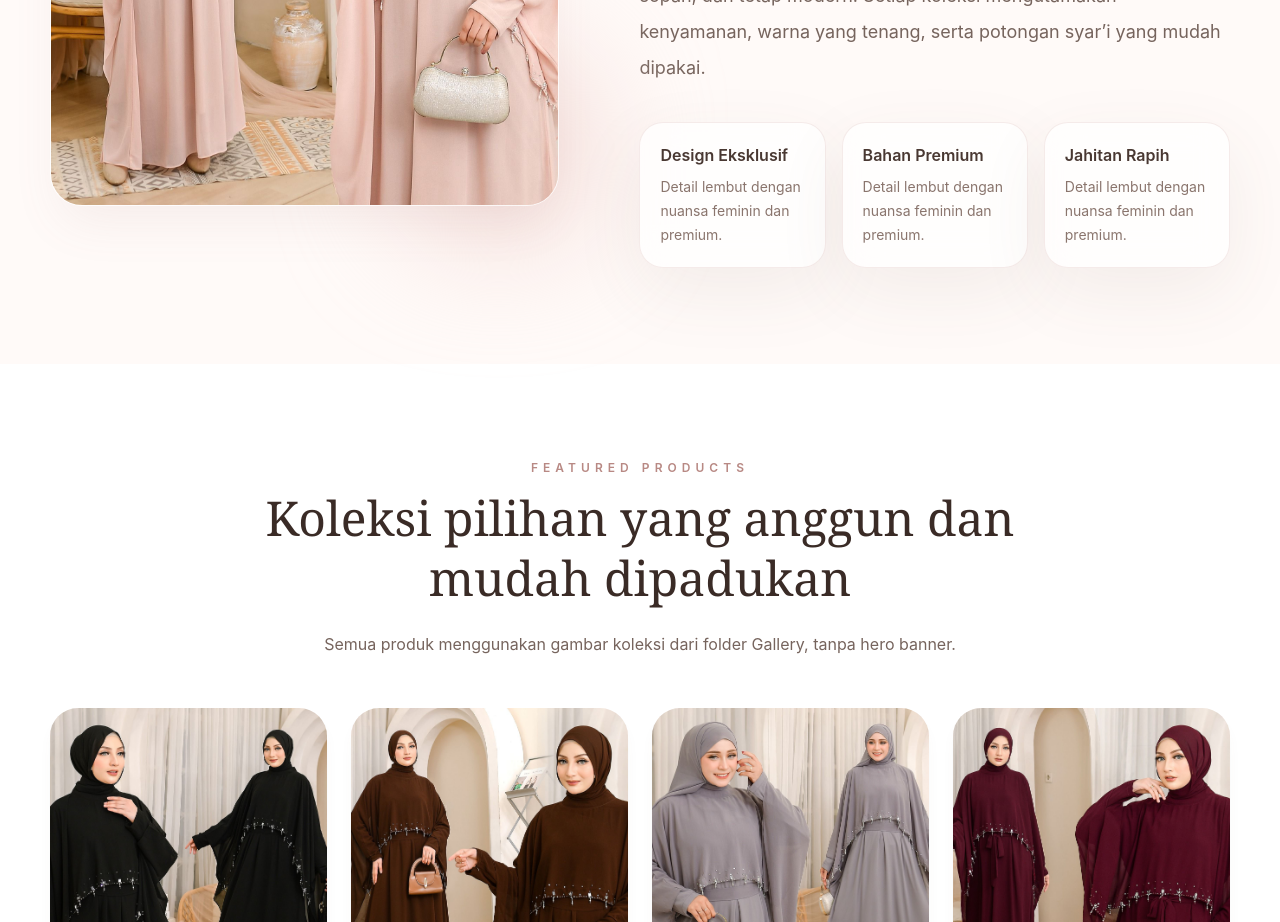
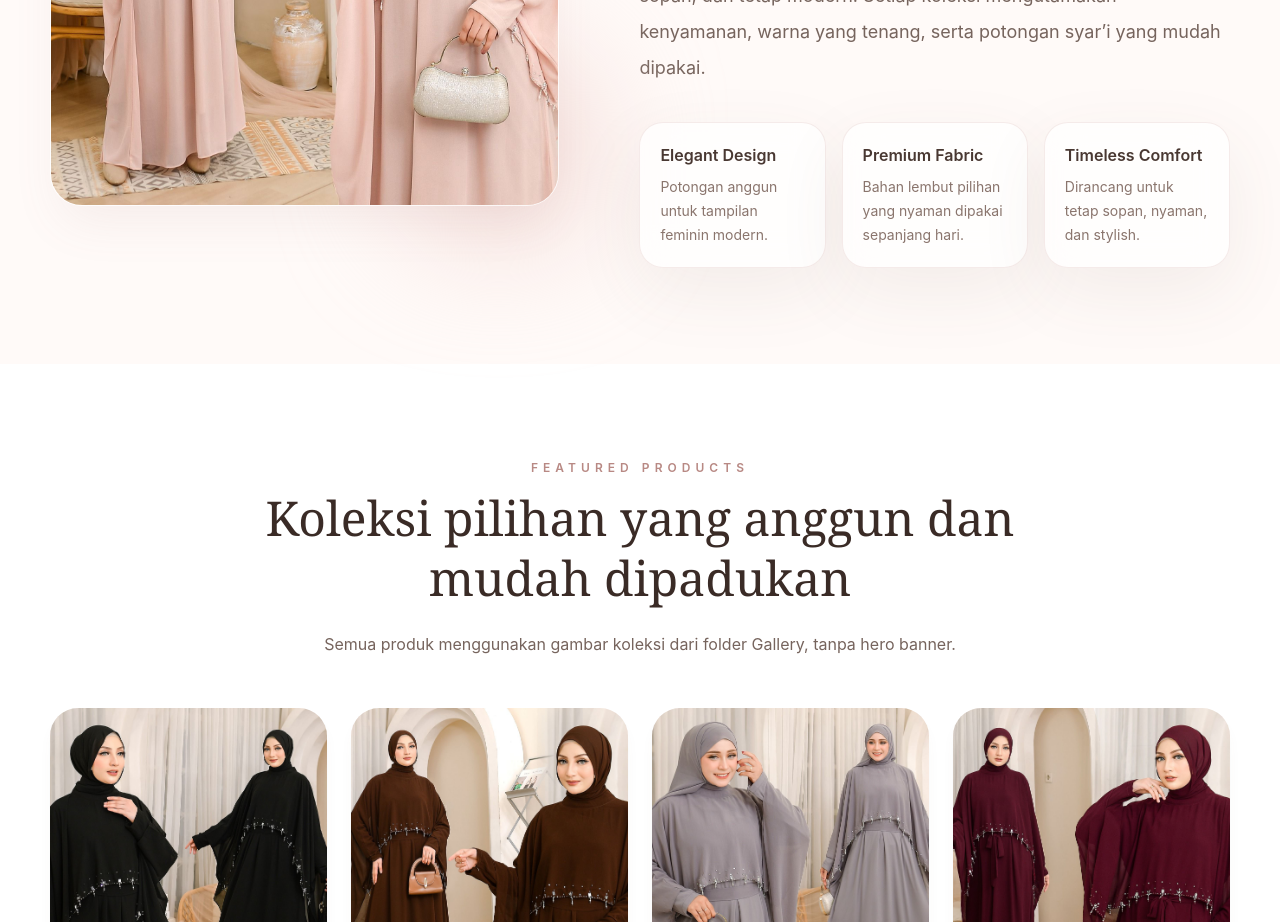
Before and after one commit to ridz15/KHZboutique, a Next.js app: page / in a window 1280 px wide. Shown: the part 1500-2422 px from the top of the page. Built offline with nearby package versions, Linux system fonts and the light colour scheme.

Commit message:
Update about highlight copy

```diff
--- a/src/app/page.tsx
+++ b/src/app/page.tsx
@@ -80,6 +80,21 @@ const featureItems: { title: string; desc: string; icon: FeatureIcon }[] = [
   { title: "Easy Returns", desc: "Layanan ramah pelanggan", icon: "returns" },
   { title: "Fast Shipping", desc: "Pengiriman cepat", icon: "truck" },
   { title: "Secure Order", desc: "Pesan aman via WhatsApp", icon: "shield" },
+];
+
+const brandHighlights = [
+  {
+    title: "Elegant Design",
+    desc: "Potongan anggun untuk tampilan feminin modern.",
+  },
+  {
+    title: "Premium Fabric",
+    desc: "Bahan lembut pilihan yang nyaman dipakai sepanjang hari.",
+  },
+  {
+    title: "Timeless Comfort",
+    desc: "Dirancang untuk tetap sopan, nyaman, dan stylish.",
+  },
 ];
 
 const fadeUp = {
@@ -362,16 +377,14 @@ export default function Home() {
               warna yang tenang, serta potongan syar’i yang mudah dipakai.
             </motion.p>
             <motion.div variants={fadeUp} className="mt-9 grid gap-4 sm:grid-cols-3">
-              {["Design Eksklusif", "Bahan Premium", "Jahitan Rapih"].map(
-                (item) => (
-                  <div key={item} className="luxury-card rounded-3xl p-5">
-                    <p className="font-semibold text-[#493832]">{item}</p>
-                    <p className="mt-2 text-sm leading-6 text-[#8a756d]">
-                      Detail lembut dengan nuansa feminin dan premium.
-                    </p>
-                  </div>
-                ),
-              )}
+              {brandHighlights.map((item) => (
+                <div key={item.title} className="luxury-card rounded-3xl p-5">
+                  <p className="font-semibold text-[#493832]">{item.title}</p>
+                  <p className="mt-2 text-sm leading-6 text-[#8a756d]">
+                    {item.desc}
+                  </p>
+                </div>
+              ))}
             </motion.div>
           </motion.div>
         </div>
```
